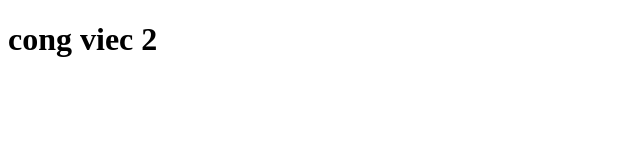
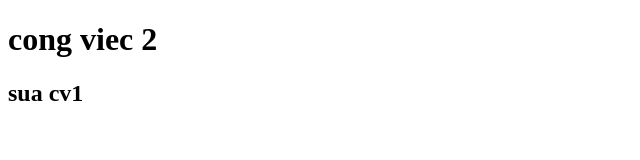
Before and after one commit to Leemond5/duan5, a plain HTML site: page index.html in a window 1280 px wide. Shown: the whole page, without its empty margins (0-640 px from the left). Drawn offline with Linux system fonts and the light colour scheme.

Commit message:
2. sua cv1

```diff
--- a/index.html
+++ b/index.html
@@ -7,5 +7,6 @@
   </head>
   <body>
     <h1>cong viec 2</h1>
+    <h2>sua cv1</h2>
   </body>
 </html>
```
